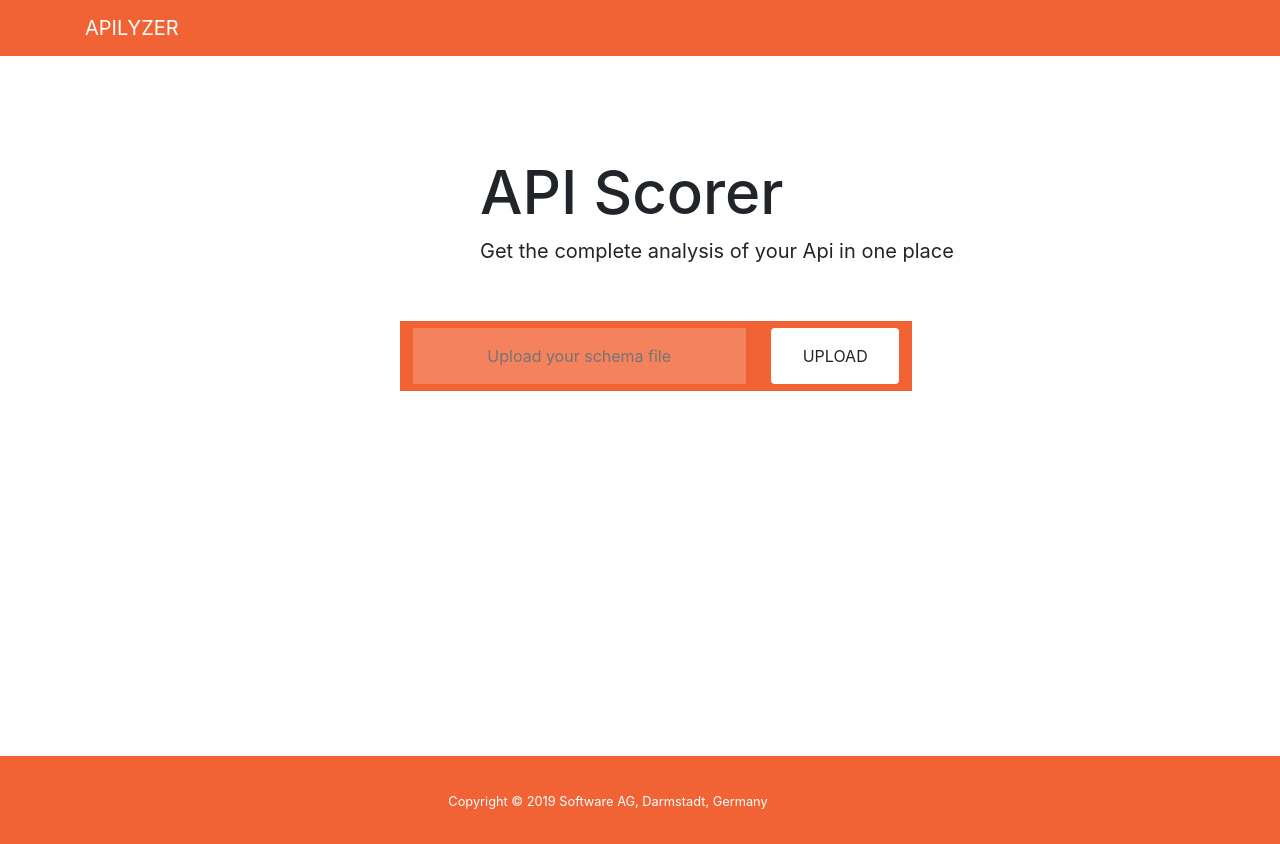
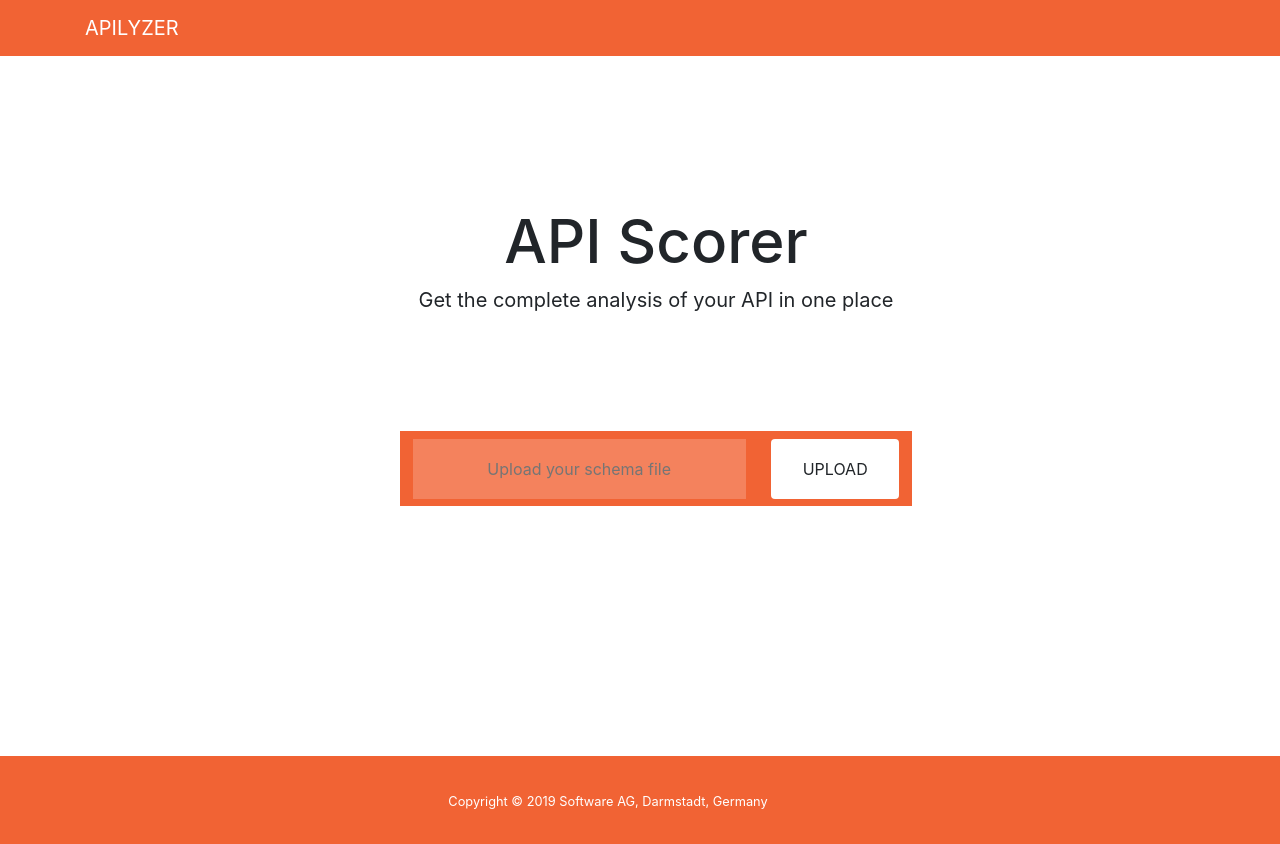
Before and after one commit to azarfaiz/Apilyzer, an Angular app: page / in a window 1280 px wide. Built offline with nearby package versions, Linux system fonts and the light colour scheme.

Commit message:
alignment changes

```diff
--- a/src/app/base/home/home.component.html
+++ b/src/app/base/home/home.component.html
@@ -1,8 +1,8 @@
 <div class="contentHeight">
 
-  <div class="homeHeader d-flex flex-column align-items-start">
+  <div class="homeHeader d-flex flex-column align-items-center justify-content-end">
     <h1>API Scorer</h1>
-    <p>Get the complete analysis of your Api in one place</p>
+    <p>Get the complete analysis of your API in one place</p>
   </div>
   <div class="fileUploadDiv d-flex align-items-center justify-content-around">
     <input type="text" class="uploadInput" placeholder="Upload your schema file">
--- a/src/app/base/home/home.component.scss
+++ b/src/app/base/home/home.component.scss
@@ -5,9 +5,9 @@
 }
 
 .homeHeader{
-  margin: 100px 480px;
+  margin: 100px 400px;
   width: 40%;
-  height: 65px;
+  height: 175px;
 }
 
 .homeHeader h1 {
@@ -21,7 +21,7 @@
 .fileUploadDiv{
   margin: 75px 400px;
   width: 40%;
-  height: 70px;
+  height: 75px;
   background-color: #F16334;
 }
 
```
